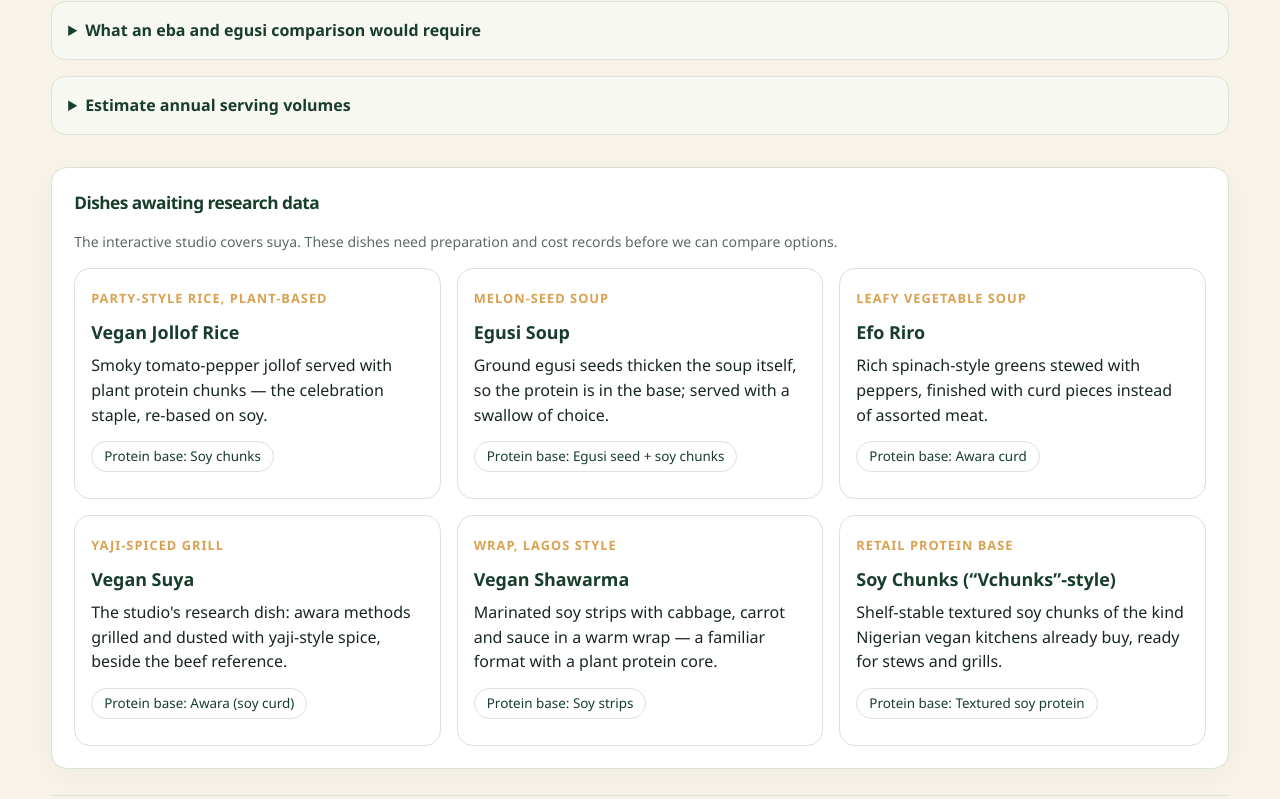
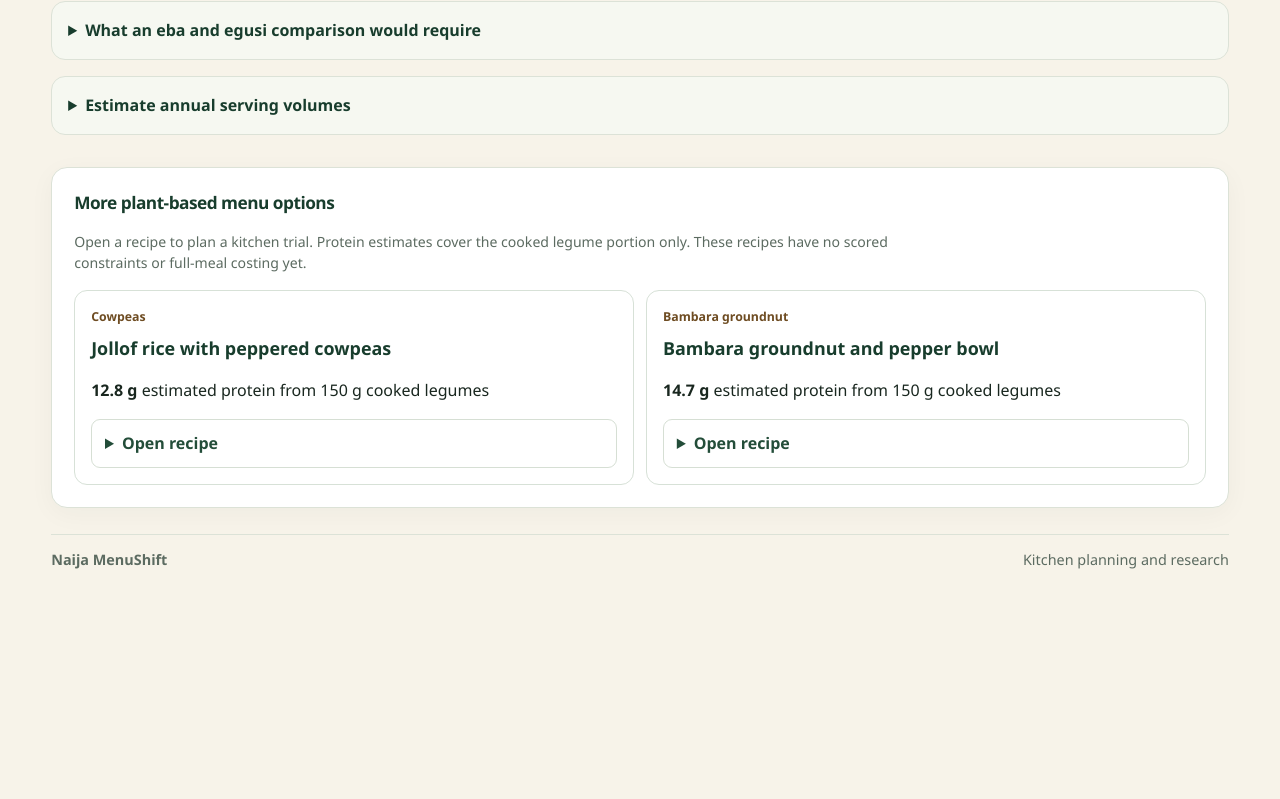
Before and after one commit to Ibrahim-KIA/naija-menushift, a Next.js app in the folder web-ui/: page / in a window 1280 px wide. Shown: the part 1998-2797 px from the top of the page. After the commit the page ends 2618 px from the top, so only its background shows below. Built offline with nearby package versions, Linux system fonts and the light colour scheme.

Commit message:
Add cowpea and Bambara groundnut menu recipes

```diff
--- a/web-ui/app/page.tsx
+++ b/web-ui/app/page.tsx
@@ -10,6 +10,7 @@ export default function HomePage() {
         <a className="ns-wordmark" href="#home"><img src="/menushift-logo.png" alt="" width="38" height="38" /> Naija MenuShift</a>
         <nav aria-label="Main navigation">
           <a href="#menu-studio">Studio</a>
+          <a href="#menu-library">More recipes</a>
           <a href="#institutional-planning">For institutions</a>
         </nav>
       </header>
--- a/web-ui/components/MenuExplorer.tsx
+++ b/web-ui/components/MenuExplorer.tsx
@@ -1,26 +1,46 @@
-import { MENU_EXPLORER_ITEMS } from "@/lib/data";
+const menus = [
+  {
+    name: "Jollof rice with peppered cowpeas",
+    protein: "Cowpeas",
+    estimate: "12.8 g",
+    entry: "03_007",
+    ingredients: ["One serving of jollof rice made with plant-only stock", "150 g cooked, drained cowpeas", "15 g sliced onion", "3 g fresh chilli", "1 tsp vegetable oil"],
+    method: "Soften the onion and chilli in the oil. Stir in the cooked cowpeas and warm them through under your kitchen’s approved procedure. Spoon alongside the jollof rice.",
+    note: "Check jollof stock and seasonings for animal ingredients and verify supplier allergen labels.",
+  },
+  {
+    name: "Bambara groundnut and pepper bowl",
+    protein: "Bambara groundnut",
+    estimate: "14.7 g",
+    entry: "03_012",
+    ingredients: ["150 g cooked, drained Bambara groundnuts", "25 g chopped tomato", "15 g sliced onion", "3 g fresh chilli", "1 tsp vegetable oil"],
+    method: "Soften the onion, tomato and chilli in the oil. Fold in the cooked Bambara groundnuts and warm them through under your kitchen’s approved procedure.",
+    note: "Verify legume allergy and cross-contact requirements with your kitchen before service.",
+  },
+] as const;
 
-/**
- * Plant-based menu explorer — illustrative product-vision section inspired by
- * the real menu of Veggie Victory, Lagos (Nigeria's first vegan restaurant).
- * These items are NOT engine outputs and carry no costed formulation.
- */
 export default function MenuExplorer() {
   return (
-    <section className="ns-explorer ns-menu-library" aria-labelledby="explorer-heading">
-      <h2 id="explorer-heading" className="ns-panel-title">
-        Dishes awaiting research data
-      </h2>
+    <section className="ns-explorer ns-menu-library" id="menu-library" aria-labelledby="explorer-heading">
+      <h2 id="explorer-heading" className="ns-panel-title">More plant-based menu options</h2>
       <p className="ns-note ns-explorer-note">
-        The interactive studio covers suya. These dishes need preparation and cost records before we can compare options.
+        Open a recipe to plan a kitchen trial. Protein estimates cover the cooked legume portion only. These recipes have no scored constraints or full-meal costing yet.
       </p>
-      <div className="ns-menu-grid">
-        {MENU_EXPLORER_ITEMS.map((item) => (
-          <article key={item.name} className="ns-menu-card">
-            <p className="ns-card-kicker">{item.style}</p>
-            <h3 className="ns-menu-name">{item.name}</h3>
-            <p>{item.description}</p>
-            <p className="ns-chip">Protein base: {item.proteinBase}</p>
+      <div className="studio-option-grid studio-option-grid--two">
+        {menus.map((menu) => (
+          <article key={menu.name} className="studio-plate">
+            <p className="studio-tag">{menu.protein}</p>
+            <h3 className="ns-menu-name">{menu.name}</h3>
+            <p><strong>{menu.estimate}</strong> estimated protein from 150 g cooked legumes</p>
+            <details className="studio-disclosure">
+              <summary>Open recipe</summary>
+              <h4>Ingredients for one trial portion</h4>
+              <ul>{menu.ingredients.map((ingredient) => <li key={ingredient}>{ingredient}</li>)}</ul>
+              <h4>Method</h4>
+              <p>{menu.method}</p>
+              <p className="ns-note">{menu.note}</p>
+              <p className="ns-note">Composition source. <a href="https://www.fao.org/infoods/infoods/tables-and-databases/faoinfoods-databases/en">FAO/INFOODS WAFCT 2019, {menu.entry}</a></p>
+            </details>
           </article>
         ))}
       </div>
```
